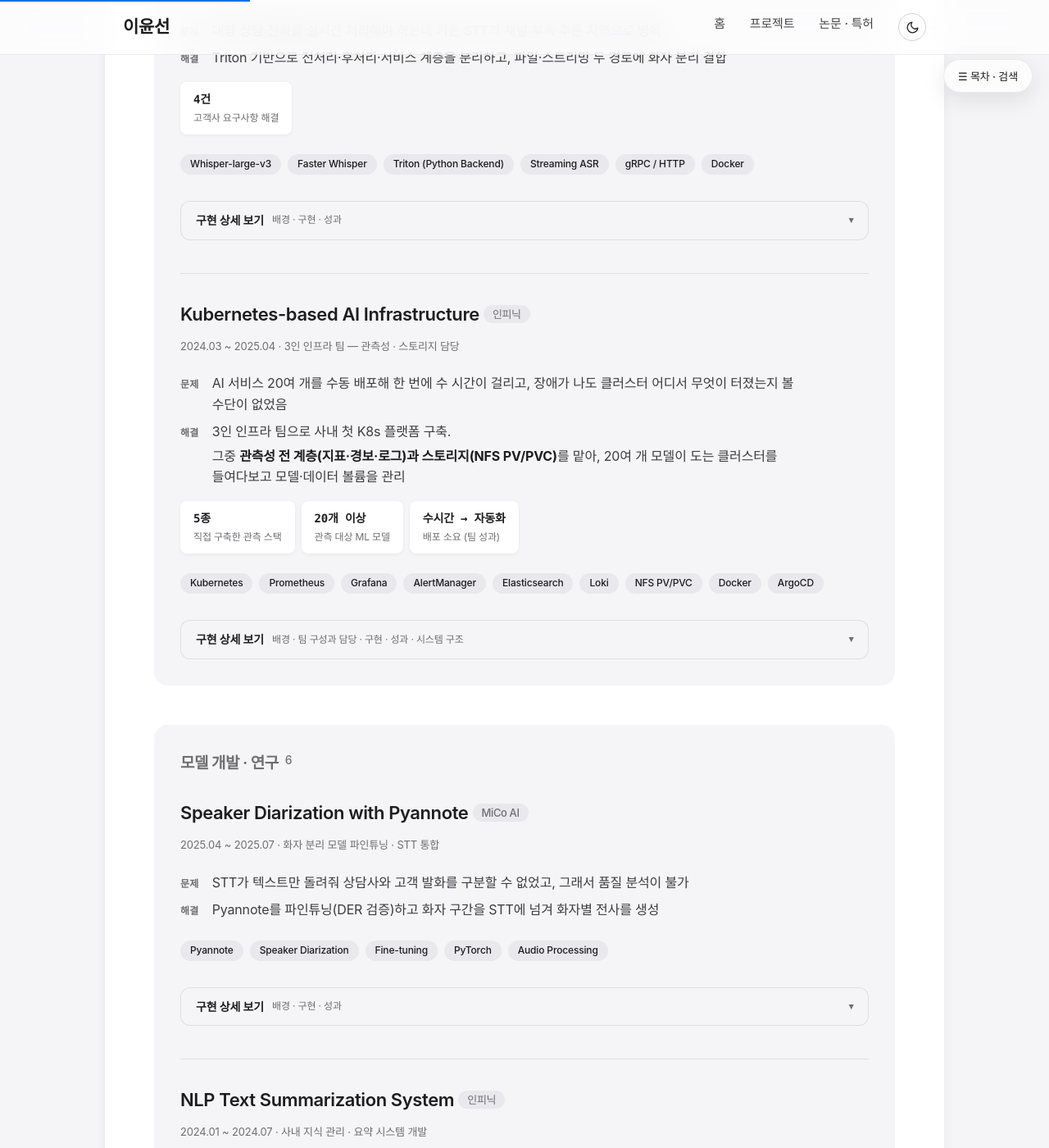
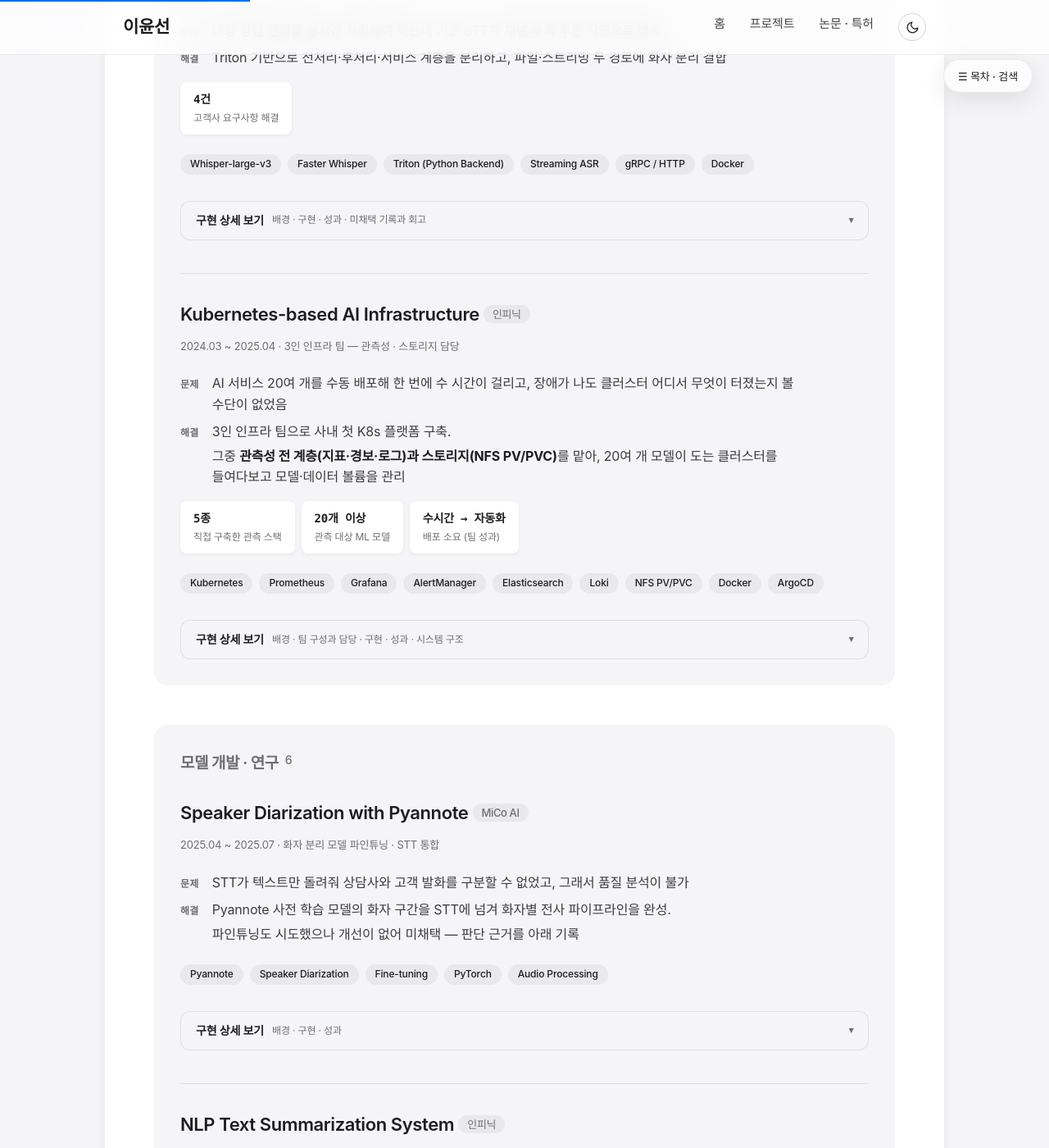
Before and after one commit to ckc5800/ckc5800.github.io, a Jekyll site: the page built from projects.html, in a window 1280 px wide and 1400 px high, scrolled down 2002 px. Shown: the whole window at 82% size. Built offline with Jekyll 4.4.1, drawn with Linux system fonts in a browser that asks for light colours; some web fonts are replaced.

Commit message:
화자분리 카드를 정직한 기록으로 재작성 — 파인튜닝 미채택 명시
노션에 '성과 없음'으로 기록돼 있고 본인 확인으로도 DER 개선이 없던
프로젝트인데, 카드는 '공개 데이터로 파인튜닝한 모델을 DER로 검증'을
성과 항목에 넣어 성공한 것처럼 읽혔음. 면접에서 'DER 얼마 나왔나'를
물으면 답이 궁색해지는 구조였음.

- 실제 산출물(STT 연동 화자별 전사 파이프라인)과 미채택 시도(파인튜닝)를 분리
- 파인튜닝은 '데이터 양·라벨 부족으로 DER 개선 없어 미채택'으로 명시
- '미채택 기록과 회고' 절 신설 — 데이터 점검이 선행됐어야 했다는 판단,
  지금이라면 실패 유형부터 분류하겠다는 대안, 검증 안 한 후처리 선택지
- 개인 프로젝트에 미채택 실험을 기록해 온 태도를 실무 카드에도 적용

Co-Authored-By: Claude Fable 5 <noreply@anthropic.com>

```diff
--- a/projects.html
+++ b/projects.html
@@ -323,7 +323,7 @@ title: 프로젝트
         <span class="tech-tag">Docker</span>
     </div>
     <details>
-        <summary><span class="sum-text">구현 상세 보기</span><span class="sum-hint">배경 · 구현 · 성과</span><span class="sum-close">STT 배포 — 접기</span></summary>
+        <summary><span class="sum-text">구현 상세 보기</span><span class="sum-hint">배경 · 구현 · 성과 · 미채택 기록과 회고</span><span class="sum-close">STT 배포 — 접기</span></summary>
         <div class="detail-body">
 <h4 class="detail-head">배경</h4>
     <p><span class="sentence">AIG 상담센터의 대량 상담 전화 실시간 처리 필요.</span><span class="sentence">기존 STT 시스템 병목으로 인한 채널 부족 및 추론 지연 불안정.</span></p>
@@ -420,7 +420,7 @@ title: 프로젝트
     <p class="project-meta">2025.04 ~ 2025.07 · 화자 분리 모델 파인튜닝 · STT 통합</p>
     <dl class="ps">
         <dt>문제</dt><dd>STT가 텍스트만 돌려줘 상담사와 고객 발화를 구분할 수 없었고, 그래서 품질 분석이 불가</dd>
-        <dt>해결</dt><dd>Pyannote를 파인튜닝(DER 검증)하고 화자 구간을 STT에 넘겨 화자별 전사를 생성</dd>
+        <dt>해결</dt><dd><span class="sentence">Pyannote 사전 학습 모델의 화자 구간을 STT에 넘겨 화자별 전사 파이프라인을 완성.</span><span class="sentence">파인튜닝도 시도했으나 개선이 없어 미채택 — 판단 근거를 아래 기록</span></dd>
     </dl>
     <div class="tech-tags">
         <span class="tech-tag">Pyannote</span>
@@ -436,13 +436,20 @@ title: 프로젝트
     <p><span class="sentence">상담 품질 분석을 위해 발화자 식별 필요.</span><span class="sentence">기존 STT는 음성 인식만 제공하여 상담사/고객 구분 불가.</span></p>
 
     <h4 class="detail-head">구현</h4>
-    <p><strong>모델 파인튜닝:</strong> Pyannote 사전 학습 모델을 공개 화자 분리 데이터로 파인튜닝 — 파라미터 튜닝과 학습을 수행하고 DER로 검증.</p>
-    <p><strong>시스템 통합:</strong> 화자 분리 결과를 STT와 연동해 상담사/고객이 구분된 전사 결과를 만드는 파이프라인 작업 수행.</p>
+    <p><span class="sentence"><strong>시스템 통합:</strong> Pyannote 사전 학습 모델의 화자 구간을 STT에 파라미터로 넘겨, 상담사와 고객이 구분된 전사를 만드는 파이프라인을 구성.</span><span class="sentence">이 파이프라인이 실제 산출물이고, 이후 STT 배포 과제에서 파일 기반 추론 경로에 결합됨.</span></p>
+    <p><span class="sentence"><strong>파인튜닝 시도:</strong> 상담 도메인에 맞추려 공개 화자 분리 데이터를 모아 파라미터 튜닝과 학습을 수행하고 DER로 평가.</span></p>
 
     <h4 class="detail-head">성과</h4>
     <ul class="detail-list">
-        <li>공개 화자 분리 데이터로 파인튜닝한 모델을 DER로 검증 (데이터 수집 → 파라미터 튜닝 → 학습)</li>
-        <li>화자 분리 결과를 STT에 연동해 상담사·고객이 구분된 전사 파이프라인 완성</li>
+        <li>화자 분리 결과를 STT에 연동해 상담사·고객이 구분된 전사 파이프라인 완성 — 후속 STT 배포에 그대로 사용</li>
+        <li>파인튜닝은 <strong>사전 학습 모델 대비 DER 개선이 없어 미채택</strong>. 결과를 포장하지 않고 그대로 기록</li>
+    </ul>
+
+    <h4 class="detail-head">미채택 기록과 회고</h4>
+    <ul class="detail-list">
+        <li><span class="sentence">확보한 학습 데이터의 양과 라벨이 파인튜닝을 지탱할 수준이 아니었음.</span><span class="sentence">공개 데이터를 모으는 것으로 시작한 시점에 이미 데이터 규모·품질 점검이 선행됐어야 했다고 봄</span></li>
+        <li><span class="sentence">지금이라면 학습부터 하지 않음.</span><span class="sentence">사전 학습 모델의 DER을 먼저 재고, 상담 음성 몇십 건이라도 직접 라벨링해 실패 유형(중첩 발화·짧은 맞장구·채널 특성)을 분류한 뒤, 그 유형이 학습으로 풀리는 문제인지부터 판정했을 것</span></li>
+        <li><span class="sentence">모델을 바꾸는 대신 후처리로 접근하는 선택지도 검증하지 않았음.</span><span class="sentence">상담 통화는 2인 대화라는 사전 지식이 강하게 주어지는데, 화자 수를 2로 고정하고 짧은 구간을 병합하는 규칙만으로도 얼마나 좁혀지는지 재봤어야 했음</span></li>
     </ul>
         </div>
     </details>
```
Also changed, not shown: 2 other files.
